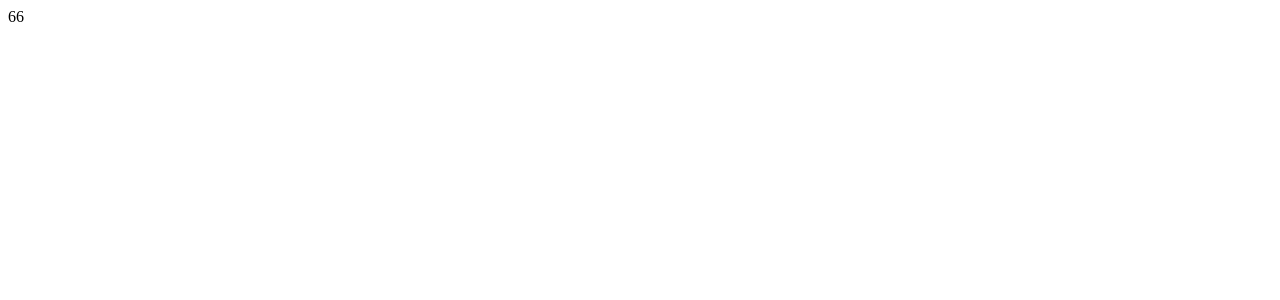
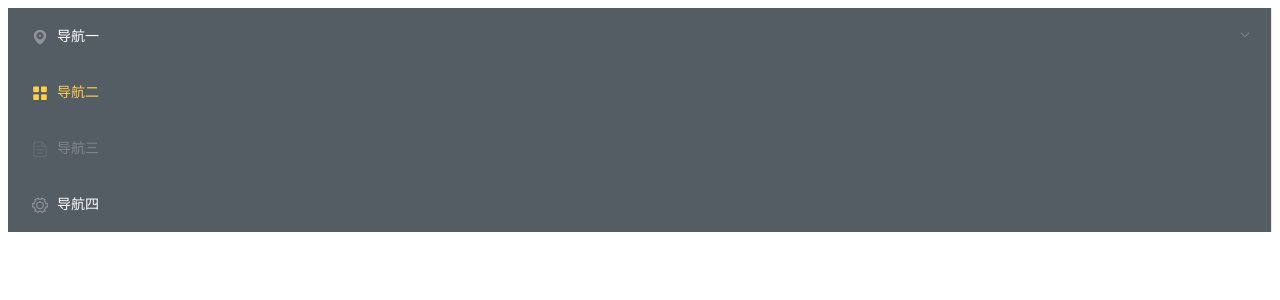
Before and after one commit to oppo12312312/bridge_safety, a Vue app: page /layout in a window 1280 px wide. Shown: the top 300 px of the page. Built offline with nearby package versions, Linux system fonts and the light colour scheme.

Commit message:
element 主题

```diff
--- a/package.json
+++ b/package.json
@@ -9,6 +9,7 @@
   },
   "dependencies": {
     "element-ui": "^2.6.1",
+    "node-sass": "^4.11.0",
     "sass-loader": "^7.1.0",
     "vue": "^2.6.8",
     "vue-router": "^3.0.2"
--- a/src/assets/element-variables.scss
+++ b/src/assets/element-variables.scss
@@ -0,0 +1,7 @@
+/* 改变主题色变量 */
+$--color-primary: teal;
+
+/* 改变 icon 字体路径变量，必需 */
+$--font-path: '~element-ui/lib/theme-chalk/fonts';
+
+@import "~element-ui/packages/theme-chalk/src/index";
--- a/src/main.js
+++ b/src/main.js
@@ -3,7 +3,7 @@
  * @Author: zhongshuai
  * @LastEditors: zhongshuai
  * @Date: 2019-03-11 16:31:30
- * @LastEditTime: 2019-03-11 20:12:25
+ * @LastEditTime: 2019-03-12 09:55:23
  */
 import Vue from 'vue';
 import router from '@/router'; // 路由
@@ -12,8 +12,8 @@ import ElementUI from 'element-ui'; //element组件库
 import App from './App.vue';
 
 import '@/assets/index.scss';
-// import '@/assets/element-variables.scss'; //element 主题样式库
-import 'element-ui/lib/theme-chalk/index.css';
+import '@/assets/element-variables.scss'; //element 主题样式库
+// import 'element-ui/lib/theme-chalk/index.css';
 
 
 Vue.use(ElementUI, { //element组件库
--- a/src/page/layout/index.vue
+++ b/src/page/layout/index.vue
@@ -3,11 +3,11 @@
  * @Author: zhongshuai
  * @LastEditors: zhongshuai
  * @Date: 2019-03-11 17:12:22
- * @LastEditTime: 2019-03-12 09:34:32
+ * @LastEditTime: 2019-03-12 09:55:09
  -->
 <template>
-  <div>66
-    <!-- <topMenu></topMenu> -->
+  <div>
+    <topMenu></topMenu>
   </div>
 </template>
 
```
Also changed, not shown: 1 other file (tests, documents, lock files or other folders).
